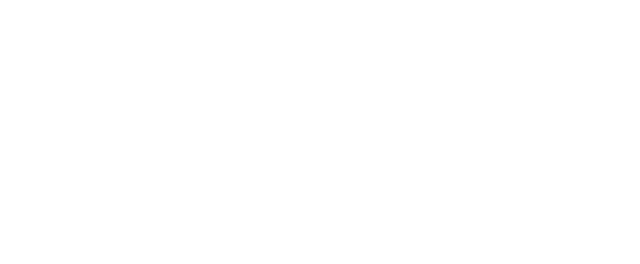
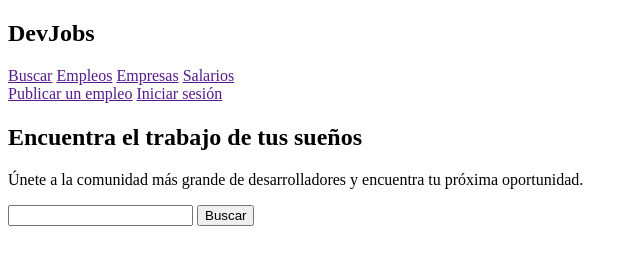
Before and after one commit to AndyMMtnz/JSCAMP-FullStack, a plain HTML site: page index.html in a window 1280 px wide. Shown: the whole page, without its empty margins (0-640 px from the left). Drawn offline with Linux system fonts and the light colour scheme.

Commit message:
Background (As commentary)
Added more of the structure. Also added the main page background's image as a commentary to avoid watching the image flashing in LivePreview as it updates the view.

```diff
--- a/index.html
+++ b/index.html
@@ -1,18 +1,44 @@
 <!DOCTYPE html>
 <html lang="es">
 <head>
-
-</head>
     <meta charset="UTF-8">
     <title>DevJobs - Inicioo</title>
     <meta name = "description" content="Encuentra las mejores ofertas de trabajo
     para desarrolladores en DevJobs.">
+</head>
+
 <body>
+    <header>
+            <h2>DevJobs</h2>
+            <nav>
+                <a href="">Buscar</a>
+                <a href="">Empleos</a>
+                <a href="">Empresas</a>
+                <a href="">Salarios</a>
+            </nav>
+            <div>
+                <a href="">Publicar un empleo</a>
+                <a href="">Iniciar sesión</a>
+            </div>
+    </header>
 <h1></h1>
-</body>
+<main>
+    <section>
+        <h1>Encuentra el trabajo de tus sueños</h1>
+        <p>Únete a la comunidad más grande de desarrolladores y encuentra tu próxima oportunidad.</p>
+        <form>
+            <input>
+            <button>Buscar</button>
+        </form>
+        <!-- <img src="./background.jpeg"> -->
+    </section>
+</main>
 
 <footer>
 
 </footer>
+</body>
+
+
 
 </html>
```
Also changed, not shown: background.jpeg (added).
